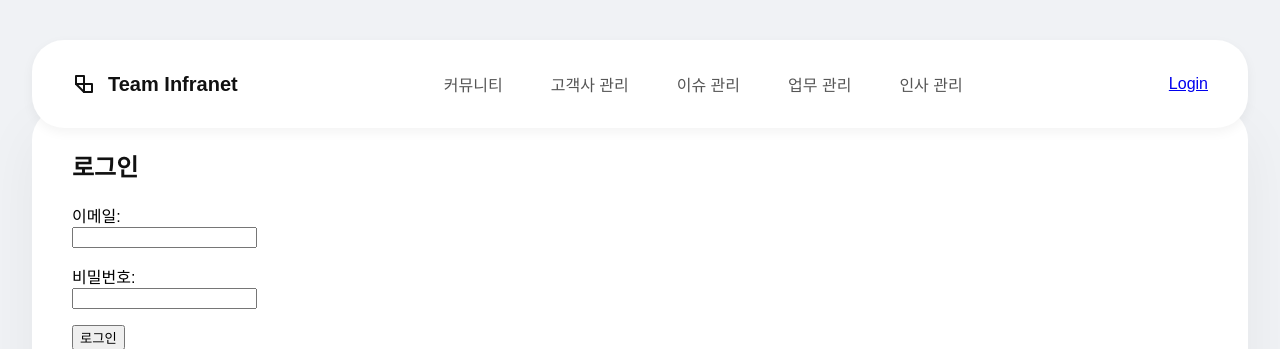
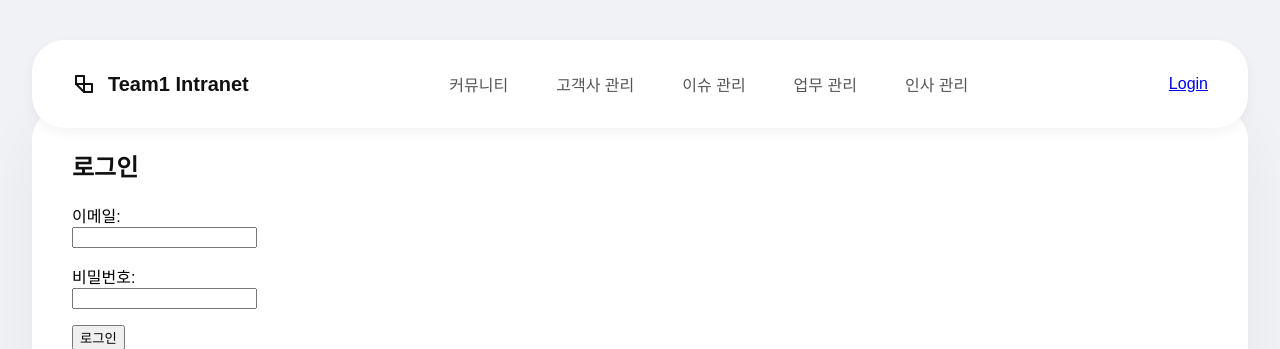
Before and after one commit to mcube35/infranet-team1, a Flask app: page /auth/login in a window 1280 px wide. Shown: the top 349 px of the page. Run offline with Flask 3, Linux system fonts and the light colour scheme; parts of the project's set-up code (start-up, migrations or seed data) failed here and were passed over.

Commit message:
base.html 오탈자 수정

```diff
--- a/src/intranet_team1/templates/base.html
+++ b/src/intranet_team1/templates/base.html
@@ -2,7 +2,7 @@
 <html lang="ko">
 <head>
     <meta charset="UTF-8" />
-    <title>{% block title %}Team Infranet{% endblock %}</title>
+    <title>{% block title %}Team1 Intranet{% endblock %}</title>
     <meta name="viewport" content="width=device-width, initial-scale=1" />
 
     <link rel="preconnect" href="https://fonts.googleapis.com">
@@ -22,7 +22,7 @@
         <div class="header-section header-left">
             <a href="/" class="logo">
                 <svg width="24" height="24" viewBox="0 0 24 24" fill="none" xmlns="http://www.w3.org/2000/svg"><path d="M4 12L4 4L12 4L12 12L4 12Z" stroke="currentColor" stroke-width="2" stroke-linecap="round" stroke-linejoin="round"/><path d="M12 12L12 20H20V12H12Z" stroke="currentColor" stroke-width="2" stroke-linecap="round" stroke-linejoin="round"/><path d="M4 12L12 20" stroke="currentColor" stroke-width="2" stroke-linecap="round" stroke-linejoin="round"/></svg>
-                <span>Team Infranet</span>
+                <span>Team1 Intranet</span>
             </a>
         </div>
 
```
